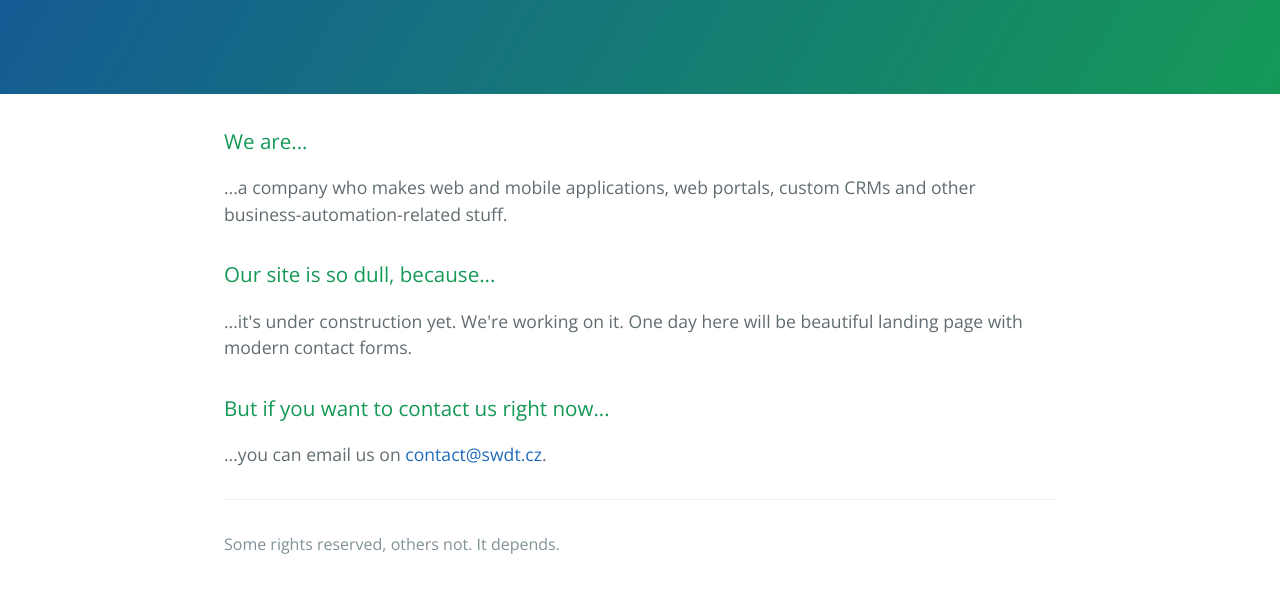
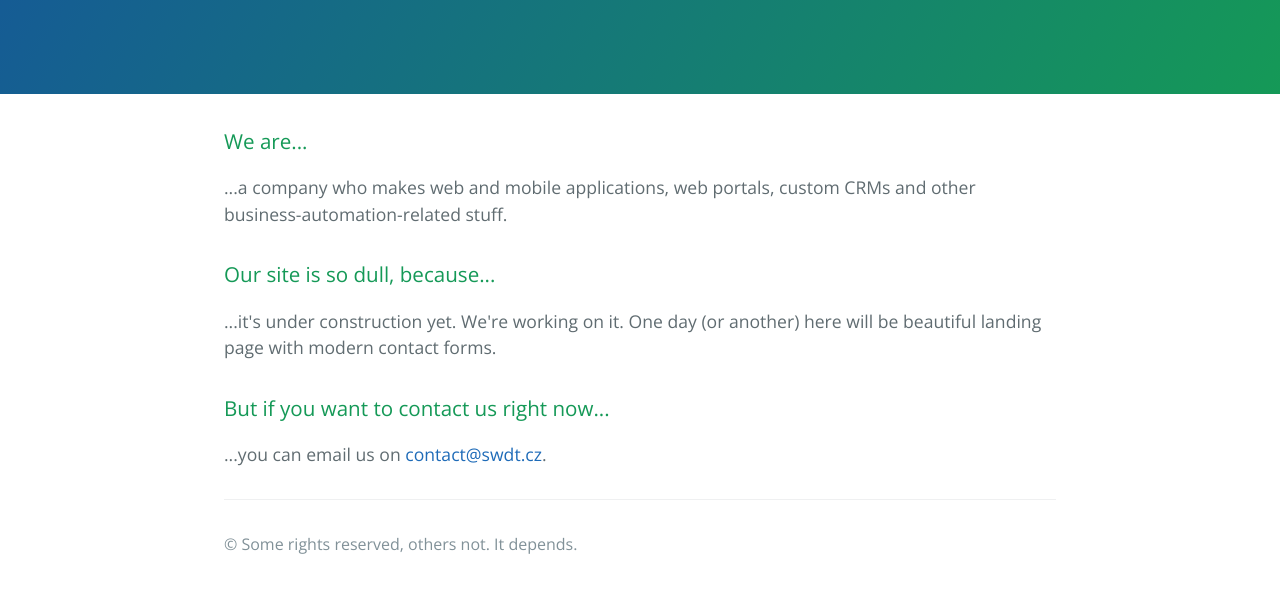
Before and after one commit to steppenwolf-sro/steppenwolf-sro.github.io, a plain HTML site: page index.html in a window 1280 px wide. Shown: the part 176-768 px from the top of the page. Drawn offline with nearby package versions, Linux system fonts and the light colour scheme.

Commit message:
Update index.html

```diff
--- a/index.html
+++ b/index.html
@@ -24,7 +24,7 @@
 <h3>
 <a id="designer-templates" class="anchor" href="#designer-templates" aria-hidden="true"><span aria-hidden="true" class="octicon octicon-link"></span></a>Our site is so dull, because...</h3>
 
-<p>...it's under construction yet. We're working on it. One day here will be beautiful landing page with modern contact forms.</p>
+<p>...it's under construction yet. We're working on it. One day (or another) here will be beautiful landing page with modern contact forms.</p>
 
 <h3>
 <a id="creating-pages-manually" class="anchor" href="#creating-pages-manually" aria-hidden="true"><span aria-hidden="true" class="octicon octicon-link"></span></a>But if you want to contact us right now...</h3>
@@ -34,7 +34,7 @@
 
       <footer class="site-footer">
 
-        <span class="site-footer-credits">Some rights reserved, others not. It depends.</span>
+        <span class="site-footer-credits">&copy; Some rights reserved, others not. It depends.</span>
       </footer>
 
     </section>
```
